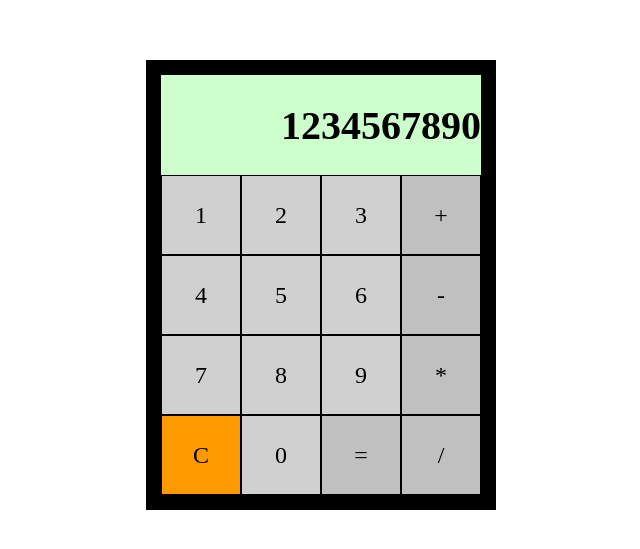
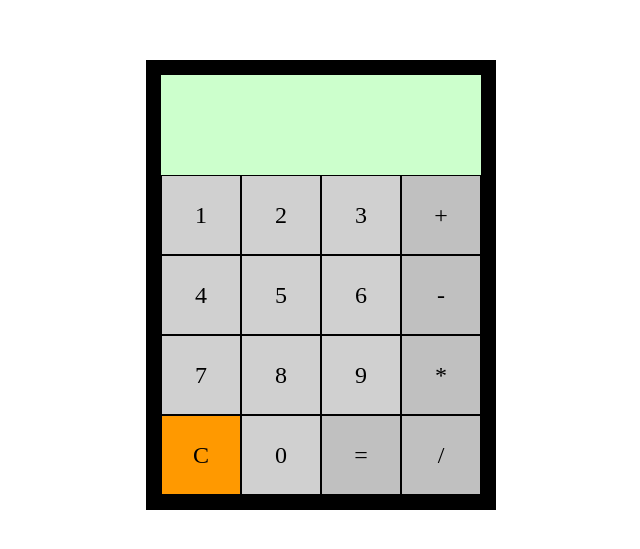
Before and after one commit to RebelRed-01/calculator-app, a plain HTML site: page index.html in a window 1280 px wide. Shown: the part 115-664 px from the top of the page, without its empty margins (319-959 px from the left). Drawn offline with Linux system fonts and the light colour scheme.

Commit message:
Remove display's placeholder numbers

```diff
--- a/index.html
+++ b/index.html
@@ -9,9 +9,7 @@
 </head>
 <body>
     <div class="calc-body">
-        <div class="display">
-            1234567890
-        </div>
+        <div class="display"></div> <!--removed place holder-->
         <div class="buttons">
             <div class="numbers">1</div>
             <div class="numbers">2</div>
```
